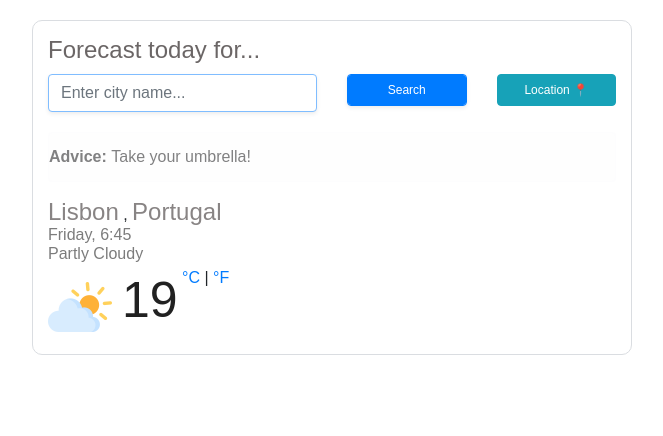
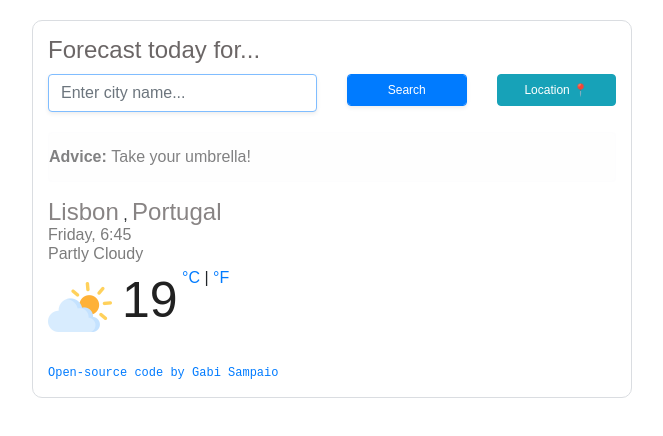
Before and after one commit to gabriela-petherson/Weather-App-Gabi, a plain HTML site: page index.html in a window 1280 px wide. Shown: the whole page, without its empty margins (308-971 px from the left). Drawn offline with nearby package versions, Linux system fonts and the light colour scheme; no server answers.

Commit message:
Included footer

```diff
--- a/index.html
+++ b/index.html
@@ -87,6 +87,11 @@
             </div>
           </div>
         </div>
+        <div class="footer">
+          <a href="https://github.com/gabriela-petherson/Weather-App-Gabi"
+            >Open-source code by Gabi Sampaio</a
+          >
+        </div>
         <! -- FOURTH ROW (12) -->
       </div>
     </div>
--- a/src/styles.css
+++ b/src/styles.css
@@ -116,3 +116,10 @@ li {
 .btn {
   font-size: 12px;
 }
+
+.footer {
+  font-family: monospace;
+  font-weight: lighter;
+  font-size: small;
+  margin-top: 25px;
+}
```
